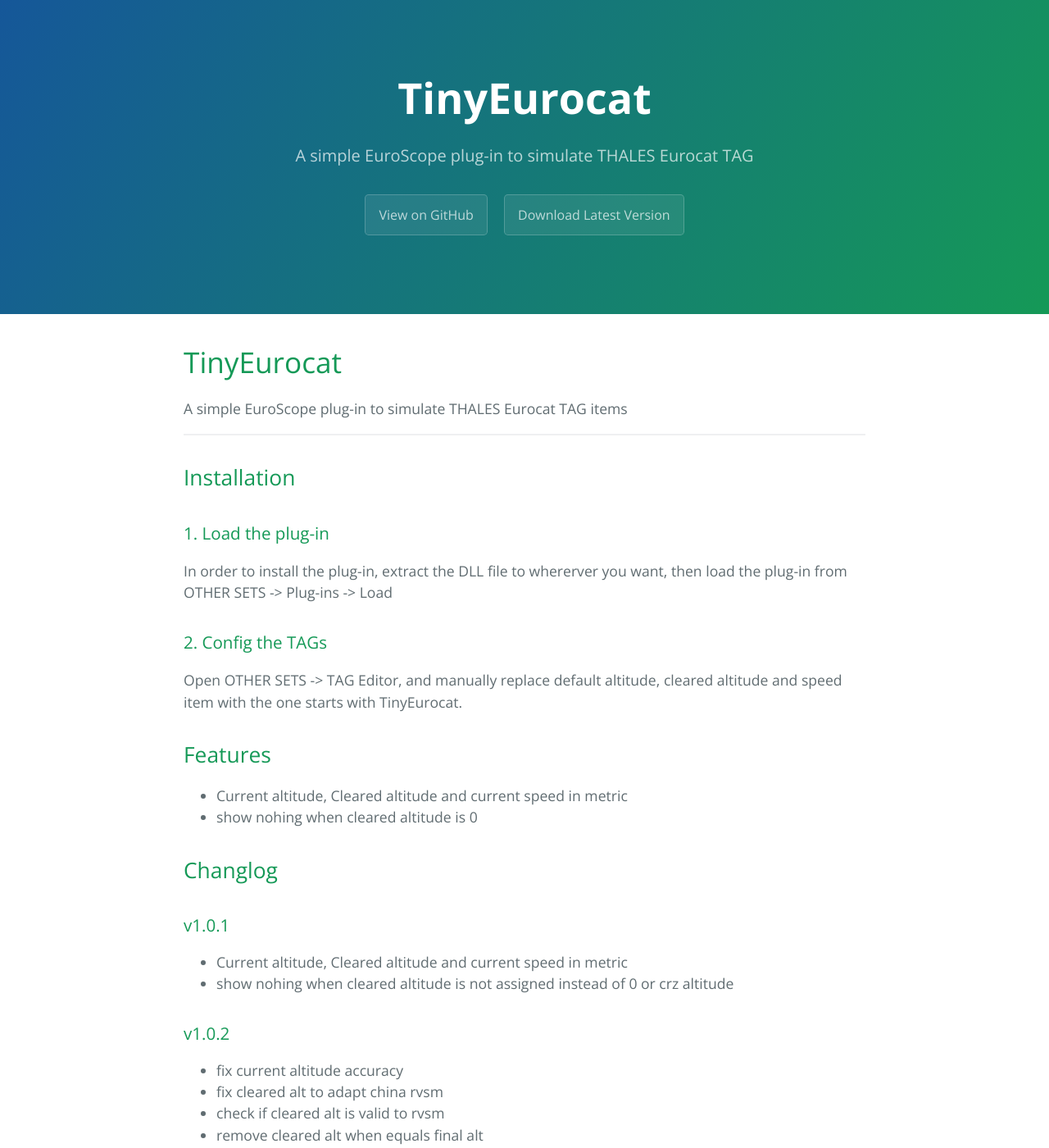
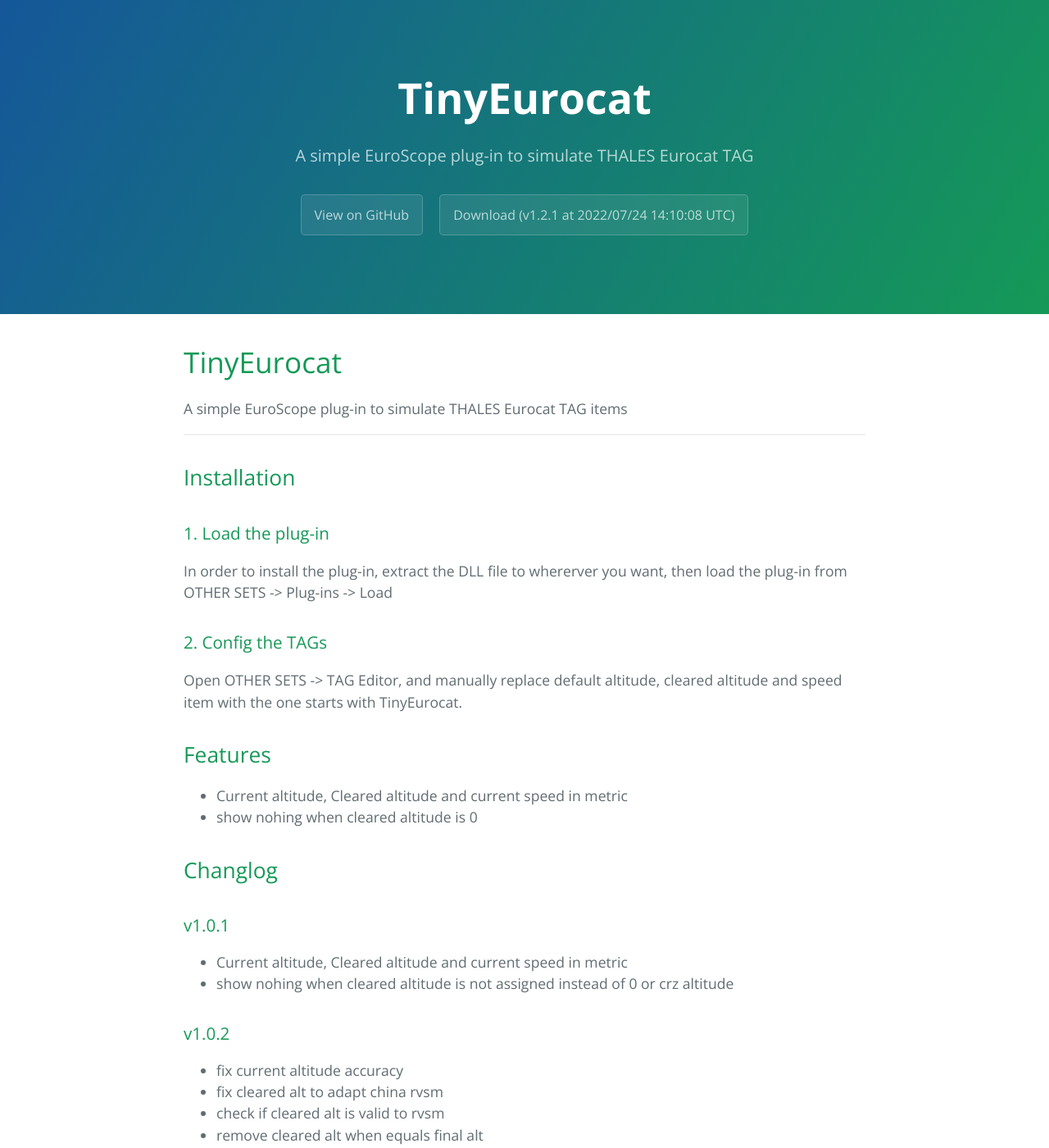
Before and after one commit to earthjasonlin/TinyEurocat, a Jekyll site: the page built from index.md, in a window 1280 px wide and 1400 px high. Shown: the whole window at 82% size. Built offline with Jekyll 4.4.1, drawn with Linux system fonts in a browser that asks for light colours; our own code applies the rules of GitHub Pages for plain Markdown files; some of the changed text lies outside the part shown.

Commit message:
update to v1.2.1

```diff
--- a/_layouts/default.html
+++ b/_layouts/default.html
@@ -22,7 +22,7 @@
         <a href="{{ site.github.repository_url }}" class="btn">View on GitHub</a>
       {% endif %}
       {% if site.show_downloads %}
-        <a href="{{ site.github.repository_url }}/releases/download/v1.1.1/TinyEurocat.zip" class="btn">Download Latest Version</a>
+        <a href="{{ site.github.repository_url }}/releases/download/v1.2.1/TinyEurocat.zip" class="btn">Download (v1.2.1 at 2022/07/24 14:10:08 UTC)</a>
       {% endif %}
     </header>
 
--- a/index.md
+++ b/index.md
@@ -42,3 +42,7 @@
  - remove force rvsm
  - change ``GS`` source
  - change ``CFL`` algorithm
+
+## v1.2.1
+
+ - add both ``Reported GS`` and ``Calculated GS``
```
